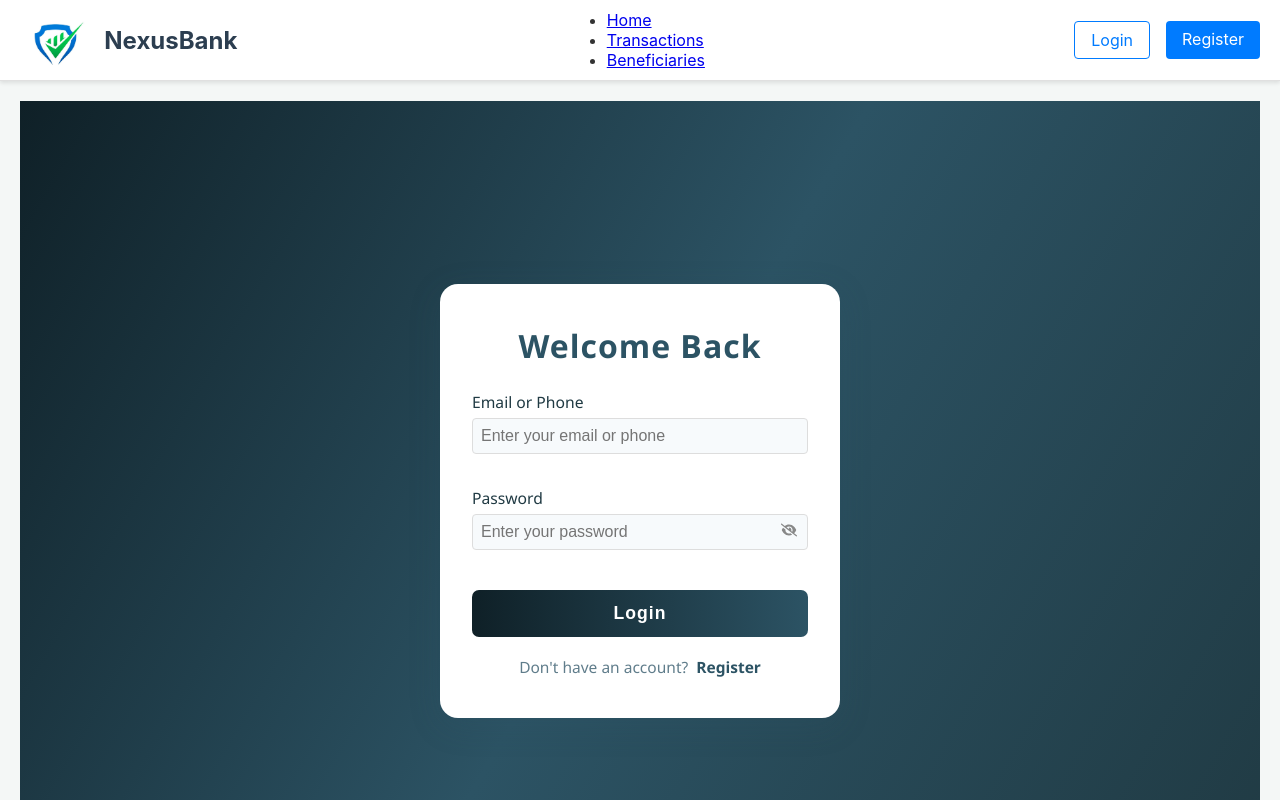
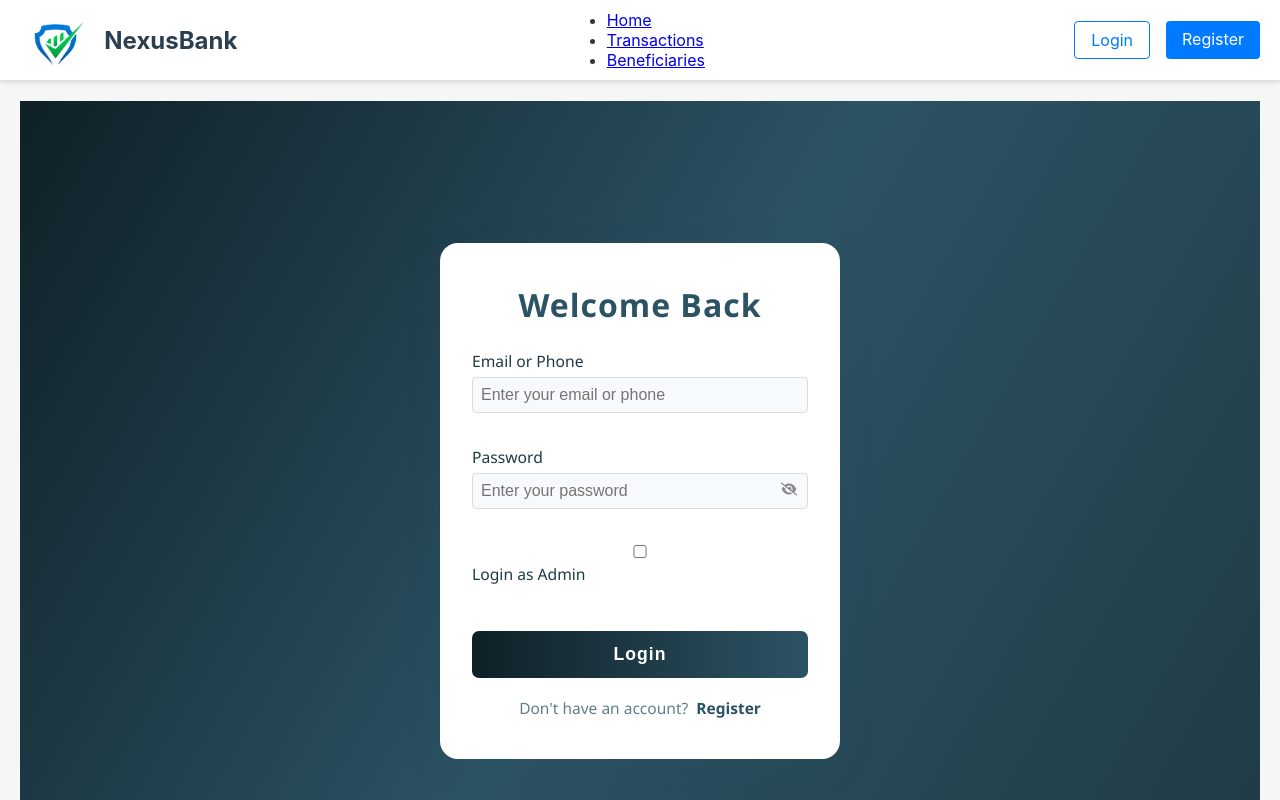
Before and after one commit to Namnika/E-BankingApplication, a React (Create React App) app in the folder FrontendApplication/: page /login in a window 1280 px wide. Shown: the top 800 px of the page. Built offline with nearby package versions, Linux system fonts and the light colour scheme.

Commit message:
modify admin role login

```diff
--- a/FrontendApplication/src/pages/LoginPage.js
+++ b/FrontendApplication/src/pages/LoginPage.js
@@ -11,6 +11,7 @@ const LoginPage = () => {
     const [error, setError] = useState("");
     const navigate = useNavigate();
     const { setAuth } = useContext(AuthContext); // <-- get setAuth from context
+    const [isAdmin, setIsAdmin] = useState(false);
 
     const handleSubmit = async (e) => {
         e.preventDefault();
@@ -18,7 +19,8 @@ const LoginPage = () => {
 
             const credentials = {
                 emailOrPhone: emailOrPhone,
-                password: password
+                password: password,
+                role: isAdmin ? "ADMIN" : "CUSTOMER"
             };
 
             const response = await fetch('http://localhost:8080/users/login', {
@@ -68,6 +70,17 @@ const LoginPage = () => {
                         <label>Password</label>
                         <PasswordInput name="password" value={password} onChange={(e) => setPassword(e.target.value)} placeholder="Enter your password" required />
                     </div>
+                    {/* Add admin login checkbox */}
+                    <div className="form-group checkbox-group">
+                        <label>
+                            <input
+                                type="checkbox"
+                                checked={isAdmin}
+                                onChange={(e) => setIsAdmin(e.target.checked)}
+                            />
+                            Login as Admin
+                        </label>
+                    </div>
                     <button className="auth-btn" type="submit">
                         Login
                     </button>
```
